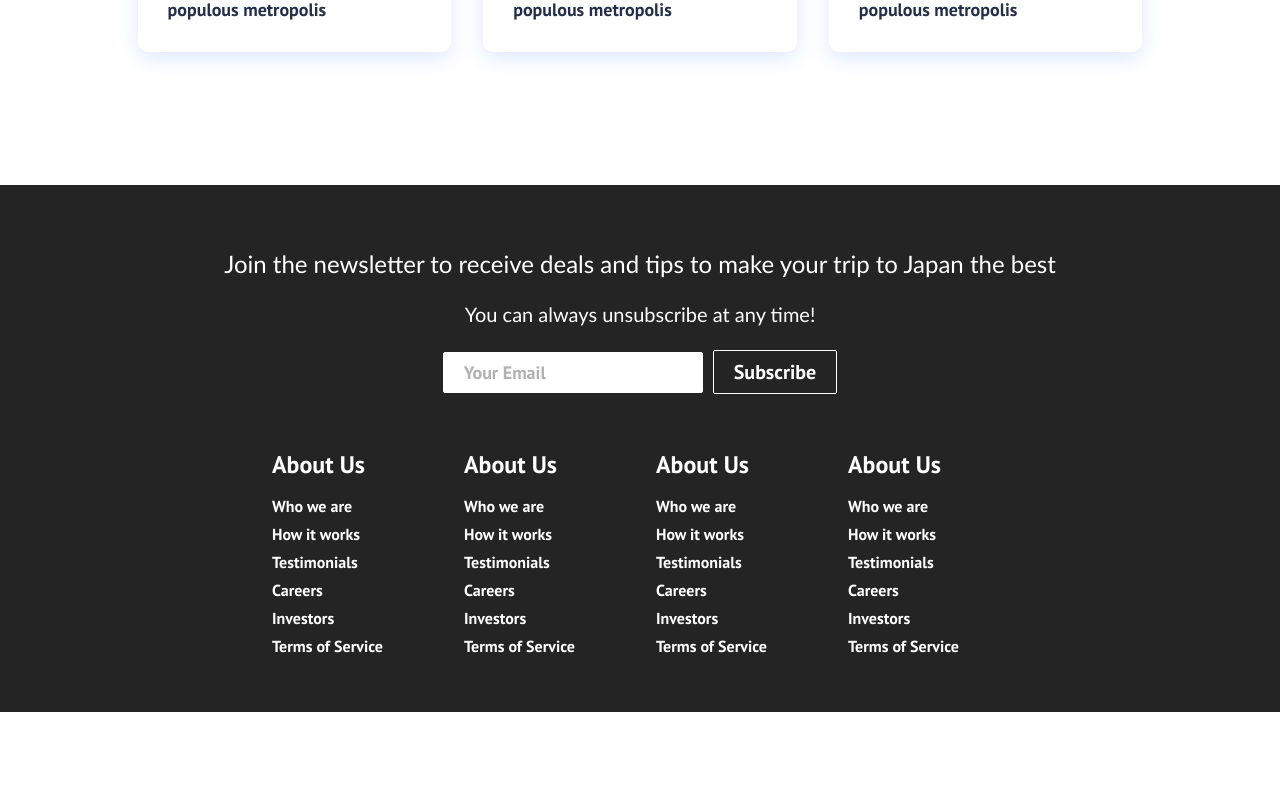
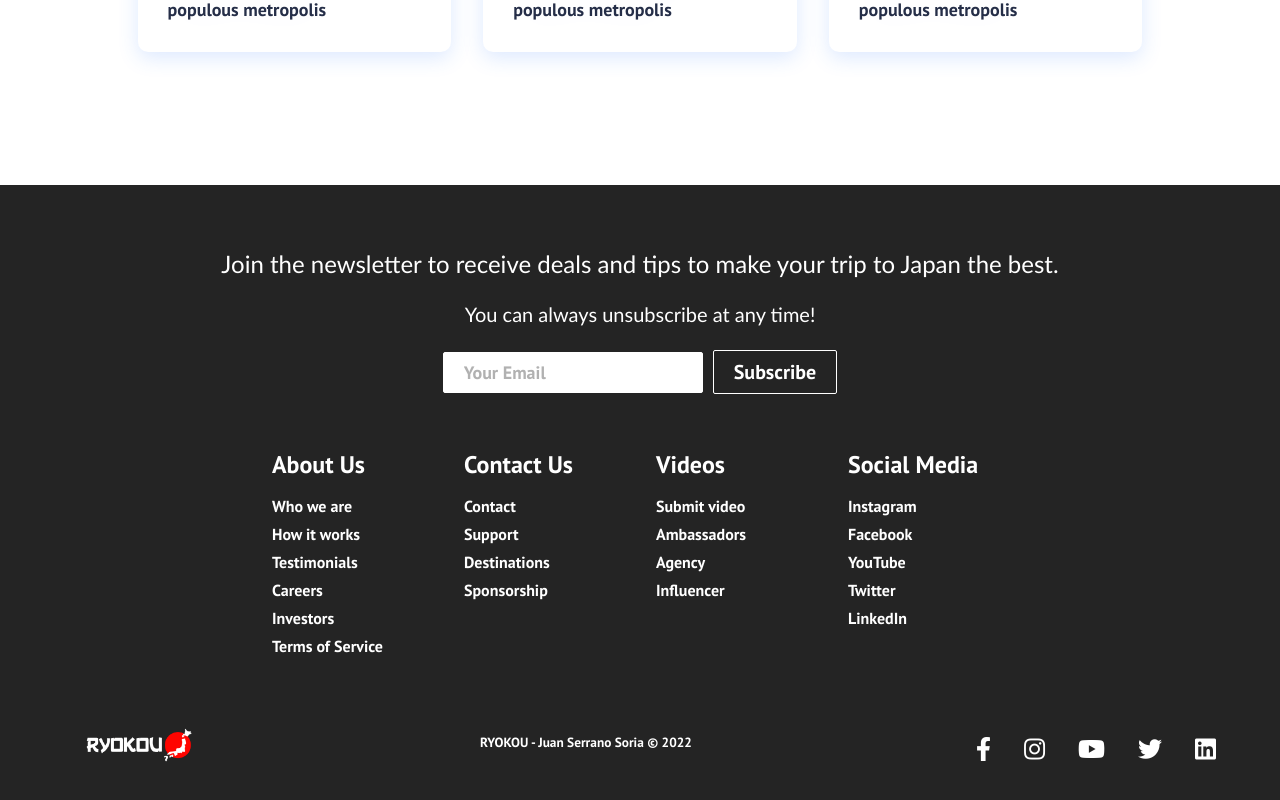
Before and after one commit to juan-serrano-soria/ryokou, a React (Create React App) app: page / in a window 1280 px wide. Shown: the part 1716-2516 px from the top of the page. Before the commit the page ends 2428 px from the top, so only its background shows below. Built offline with nearby package versions, Linux system fonts and the light colour scheme.

Commit message:
Finished footer

```diff
--- a/src/components/Footer.css
+++ b/src/components/Footer.css
@@ -89,3 +89,67 @@
 .footer-input::placeholder {
   color: #b1b1b1;
 }
+
+.social-icon-link {
+  color: white;
+  font-size: 24px;
+}
+
+.social-media {
+  /*max-width: 1000px;*/
+  width: 100%;
+}
+
+.social-media-wrap {
+  display: flex;
+  justify-content: space-between;
+  align-items: center;
+  width: 90%;
+  /*max-width: 1000px;*/
+  margin: 40px auto 0 auto;
+}
+
+.social-icons {
+  display: flex;
+  justify-content: space-between;
+  align-items: center;
+  width: 240px;
+}
+
+.social-logo {
+  color: white;
+  justify-self: start;
+  margin-left: 20px;
+  cursor: pointer;text-decoration: none;
+  font-size: 2rem;
+  display: flex;
+  align-self: center;
+  margin-bottom: 10px;
+}
+
+.website-rights {
+  color: white;
+  margin-bottom: 16px;
+}
+
+@media screen and (max-width: 820px) {
+  .footer-links {
+    padding-top: 2rem;
+  }
+
+  .footer-input {
+    width: 100%;
+  }
+
+  .btn {
+    width: 100%;
+  }
+
+  .footer-link-wrapper {
+    flex-direction: column;
+  }
+
+  .social-media-wrap {
+    flex-direction: column;
+  }
+}
--- a/src/components/Footer.js
+++ b/src/components/Footer.js
@@ -9,7 +9,7 @@
     <div className='footer-container'>
       <section className='footer-subscription'>
         <p className='footer-subscription-heading'>
-          Join the newsletter to receive deals and tips to make your trip to Japan the best
+          Join the newsletter to receive deals and tips to make your trip to Japan the best.
         </p>
         <p className='footer-subscription-text'>
           You can always unsubscribe at any time!
@@ -23,7 +23,7 @@
               className='footer-input'
               required
             />
-            <Button buttonStyle='btn--outline' link='services'>Subscribe</Button>
+            <Button buttonStyle='btn--outline' link=''>Subscribe</Button>
           </form>
         </div>
       </section>
@@ -39,36 +39,83 @@
             <Link to='/'>Terms of Service</Link>
           </div>
           <div className='footer-link-items'>
-            <h2>About Us</h2>
-            <Link to='/'>Who we are</Link>
-            <Link to='/'>How it works</Link>
-            <Link to='/'>Testimonials</Link>
-            <Link to='/'>Careers</Link>
-            <Link to='/'>Investors</Link>
-            <Link to='/'>Terms of Service</Link>
+            <h2>Contact Us</h2>
+            <Link to='/'>Contact</Link>
+            <Link to='/'>Support</Link>
+            <Link to='/'>Destinations</Link>
+            <Link to='/'>Sponsorship</Link>
           </div>
         </div>
         <div className='footer-link-wrapper'>
           <div className='footer-link-items'>
-            <h2>About Us</h2>
-            <Link to='/'>Who we are</Link>
-            <Link to='/'>How it works</Link>
-            <Link to='/'>Testimonials</Link>
-            <Link to='/'>Careers</Link>
-            <Link to='/'>Investors</Link>
-            <Link to='/'>Terms of Service</Link>
+            <h2>Videos</h2>
+            <Link to='/'>Submit video</Link>
+            <Link to='/'>Ambassadors</Link>
+            <Link to='/'>Agency</Link>
+            <Link to='/'>Influencer</Link>
           </div>
           <div className='footer-link-items'>
-            <h2>About Us</h2>
-            <Link to='/'>Who we are</Link>
-            <Link to='/'>How it works</Link>
-            <Link to='/'>Testimonials</Link>
-            <Link to='/'>Careers</Link>
-            <Link to='/'>Investors</Link>
-            <Link to='/'>Terms of Service</Link>
+            <h2>Social Media</h2>
+            <Link to='/'>Instagram</Link>
+            <Link to='/'>Facebook</Link>
+            <Link to='/'>YouTube</Link>
+            <Link to='/'>Twitter</Link>
+            <Link to='/'>LinkedIn</Link>
           </div>
         </div>
       </div>
+      <section class='social-media'>
+        <div class='social-media-wrap'>
+          <div class='footer-logo'>
+            <Link to="/" className='social-logo'>
+              <img className='ryokou-navbar-logo' src='/images/ryokou-logo-dark.png' />
+            </Link>
+          </div>
+          <small class='website-rights'>RYOKOU - Juan Serrano Soria © 2022</small>
+          <div class='social-icons'>
+            <Link
+              class='social-icon-link facebook'
+              to='/'
+              target='_blank'
+              aria-label='Facebook'
+            >
+              <i class='fab fa-facebook-f' />
+            </Link>
+            <Link
+              class='social-icon-link instagram'
+              to='/'
+              target='_blank'
+              aria-label='Instagram'
+            >
+              <i class='fab fa-instagram' />
+            </Link>
+            <Link
+              class='social-icon-link youtube'
+              to='/'
+              target='_blank'
+              aria-label='Youtube'
+            >
+              <i class='fab fa-youtube' />
+            </Link>
+            <Link
+              class='social-icon-link twitter'
+              to='/'
+              target='_blank'
+              aria-label='Twitter'
+            >
+              <i class='fab fa-twitter' />
+            </Link>
+            <Link
+              class='social-icon-link twitter'
+              to='/'
+              target='_blank'
+              aria-label='LinkedIn'
+            >
+              <i class='fab fa-linkedin' />
+            </Link>
+          </div>
+        </div>
+      </section>
     </div>
   )
 }
```
